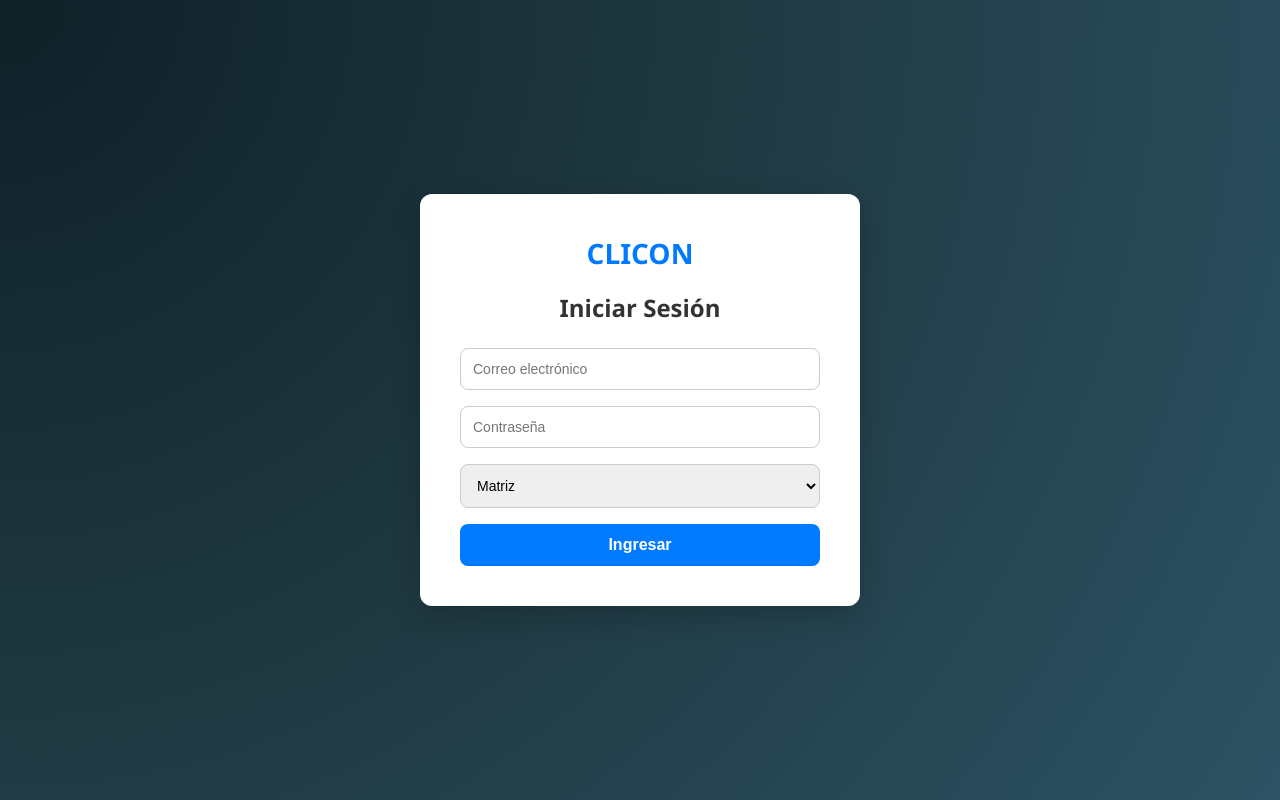
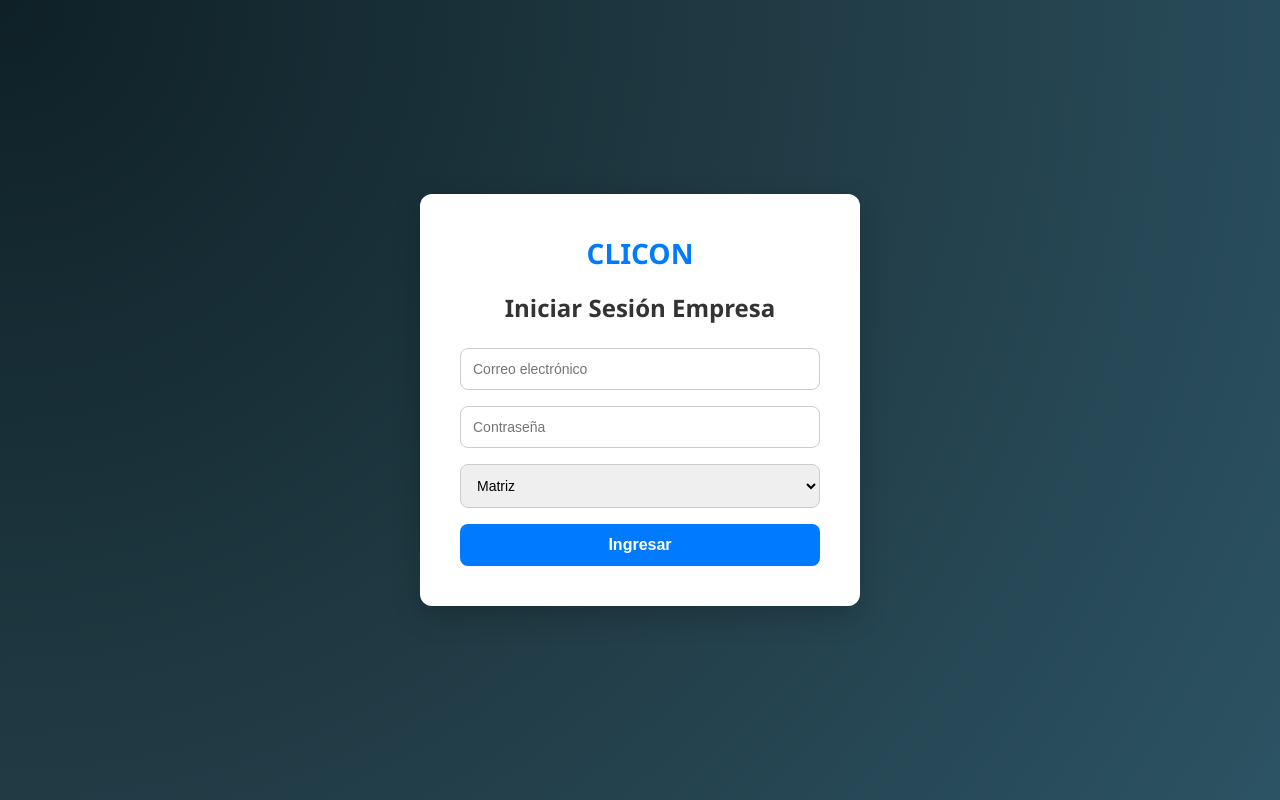
Before and after one commit to clicon-fanpage/clicon-fanpage.github.io, a plain HTML site: page login-universal/index.html in a window 1280 px wide. Drawn offline with Linux system fonts and the light colour scheme.

Commit message:
Update index.html

```diff
--- a/login-universal/index.html
+++ b/login-universal/index.html
@@ -9,7 +9,7 @@
   <div class="login-container">
     <div class="login-box">
       <div class="logo">CLICON</div>
-      <h2>Iniciar Sesión</h2>
+      <h2>Iniciar Sesión Empresa</h2>
       <form id="login-form">
         <input type="email" placeholder="Correo electrónico" />
         <input type="password" placeholder="Contraseña" />
```
